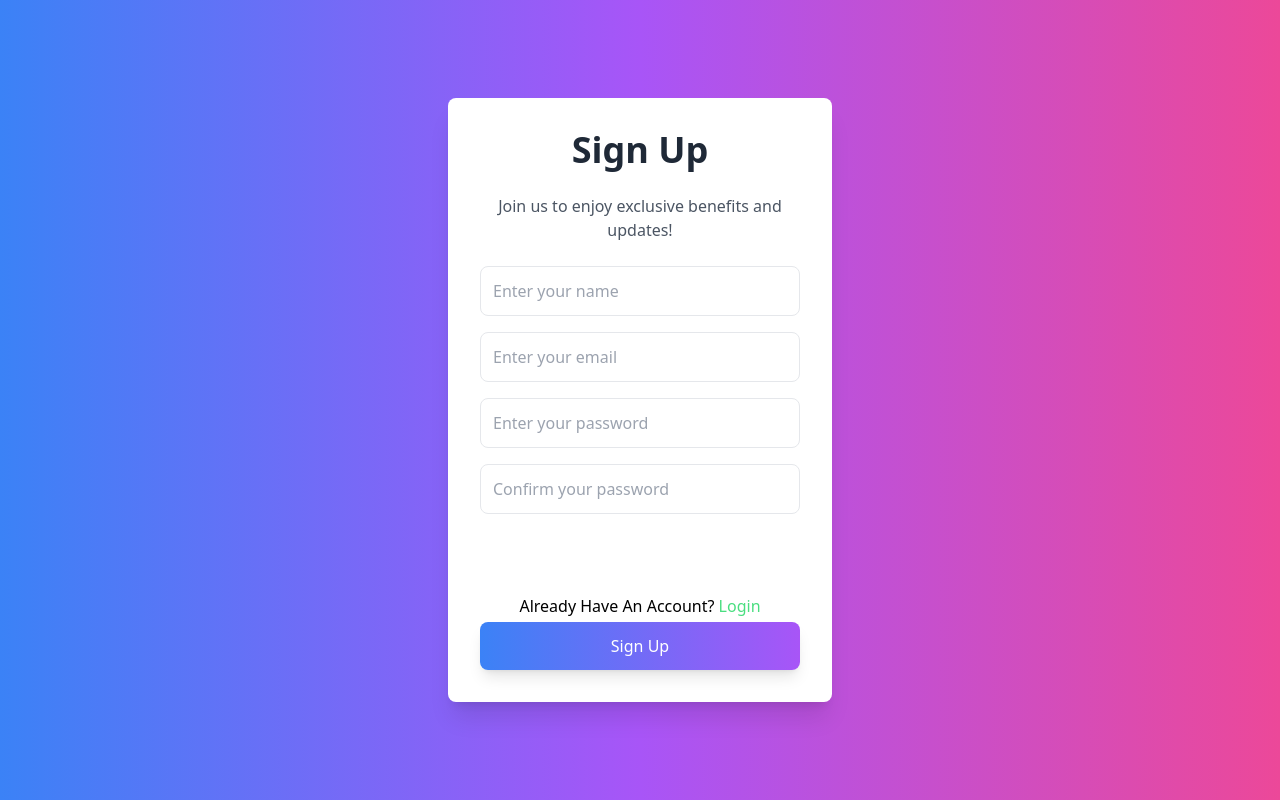
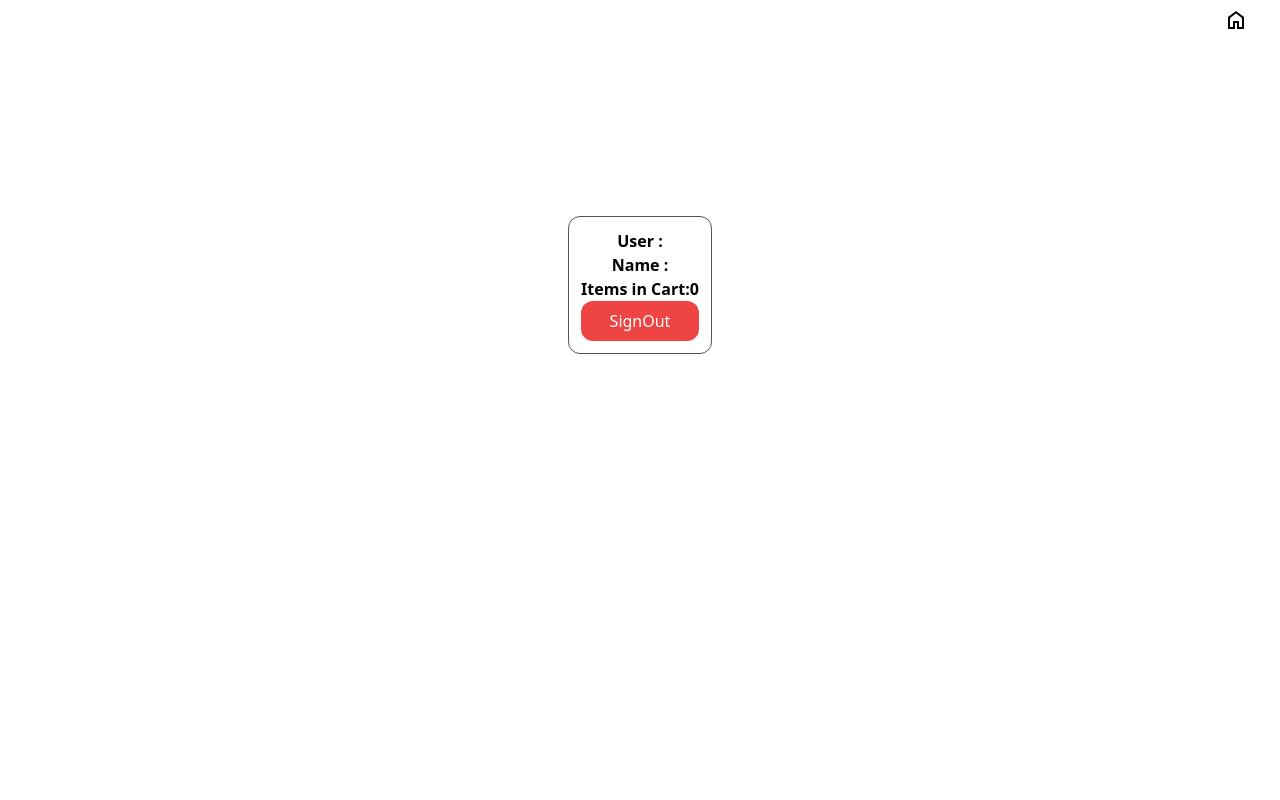
Before and after one commit to shariq-gazdar/ecommerce-app, a React (Vite) app: page /profile in a window 1280 px wide. Before the commit this address led to /signup. Built offline with nearby package versions, Linux system fonts and the light colour scheme.

Commit message:
profile thing add!!

```diff
--- a/src/App.jsx
+++ b/src/App.jsx
@@ -8,28 +8,46 @@ import Navbar from "./components/Navbar";
 import AddToCart from "./components/AddToCart";
 import Cards from "./components/Cards";
 import Signup from "./components/Signup";
-import { useState } from "react";
+import { useState, useEffect } from "react";
 import Hero from "./assets/HeroBanner.png";
 import Login from "./components/Login";
+import Profile from "./components/Profile";
 
 function App() {
+  const [user, setUser] = useState(false);
+  const [currentUser, setCurrentUser] = useState("");
+  let sessionUser = sessionStorage.getItem("currentUser");
+  useEffect(() => {
+    if (sessionUser) {
+      setUser(true);
+      setCurrentUser(sessionUser);
+    }
+  }, [sessionUser]);
   const [cart, setCart] = useState(0);
-  const [user, setUser] = useState(false);
   const [login, setLogin] = useState(false);
-  const [currentUser, setCurrentUser] = useState("");
+  const [cartPrice, setCartPrice] = useState(0);
+  let loginState = localStorage.getItem("loginState");
+  console.log(loginState);
+
   return (
     <Router>
       <div className="bg-gradient-to-b from-white to-white text-black">
         <Routes>
           <Route path="/signup" element={<Signup setUser={setUser} />} />
-          <Route path="/cart" element={<AddToCart user={currentUser} />} />
+          <Route
+            path="/cart"
+            element={
+              <AddToCart user={currentUser} setCartPrice={setCartPrice} />
+            }
+          />
+          <Route path="/profile" element={<Profile user={currentUser} />} />
           <Route
             path="/login"
             element={
               <Login setLogin={setLogin} setCurrentUser={setCurrentUser} />
             }
           />
-          {login ? (
+          {loginState ? (
             <Route
               path="/"
               element={
--- a/src/components/AddToCart.jsx
+++ b/src/components/AddToCart.jsx
@@ -1,33 +1,30 @@
-import React, { useEffect, useState } from "react";
+import React, { useState } from "react";
 import Home from "../assets/home.svg";
 import { Link } from "react-router-dom";
 
 function AddToCart(props) {
-  // Retrieve cart items from localStorage or initialize as an empty array
-  let cartItems = JSON.parse(localStorage.getItem(props.user)) || [];
   const user = props.user;
-  let price = [];
-  let total;
-  const [check, setCheck] = useState(false);
+
+  // Initialize state with cart items from localStorage
+  const [cartItems, setCartItems] = useState(
+    JSON.parse(localStorage.getItem(user)) || []
+  );
+
+  // Helper function to extract numbers from strings
   const numFy = (num) => {
     let numOnly = num.replace(/[^\d]/g, "");
     return Number(numOnly);
   };
-  cartItems.forEach((cartItem) => {
-    let num = numFy(cartItem.price);
-    price.push(num);
-    if (price.length > 0) {
-      total = price.reduce((a, b) => a + b, 0);
-    }
-  });
 
-  const checkOut = () => {
-    let checkOutBox = document.querySelector("#checkOut");
-    if (check) {
-      checkOutBox.classList.remove("invisible");
-      checkOutBox.classList.add("visible");
-      setCheck(!check);
-    }
+  // Calculate total
+  const total = cartItems.reduce((acc, item) => acc + numFy(item.price), 0);
+
+  // Remove an item
+  const removeItem = (index) => {
+    const updatedCartItems = [...cartItems];
+    updatedCartItems.splice(index, 1);
+    setCartItems(updatedCartItems);
+    localStorage.setItem(user, JSON.stringify(updatedCartItems));
   };
 
   return (
@@ -43,11 +40,19 @@ function AddToCart(props) {
           cartItems.map((cartItem, index) => (
             <div
               key={index}
-              className="border border-gray-400 p-4 rounded-lg shadow-md mb-4"
+              className="border border-gray-400 p-4 rounded-lg shadow-md mb-4 flex justify-between items-center"
             >
-              <h2 className="font-bold text-lg">{cartItem.name}</h2>
-              <p>{cartItem.description}</p>
-              <p className="text-gray-700">Price: Rs.{cartItem.price}</p>
+              <div>
+                <h2 className="font-bold text-lg">{cartItem.name}</h2>
+                <p>{cartItem.description}</p>
+                <p className="text-gray-700">Price: Rs.{cartItem.price}</p>
+              </div>
+              <button
+                className="bg-orange-500 p-1 px-4 rounded-lg text-white w-fit hover:bg-orange-500/85 border border-black font-semibold"
+                onClick={() => removeItem(index)}
+              >
+                Remove Item
+              </button>
             </div>
           ))
         ) : (
@@ -55,25 +60,13 @@ function AddToCart(props) {
         )}
       </div>
       <h1 className="text-center font-bold">
-        Total Price :Rs .<span className="text-red-600">{total}</span>
+        Total Price: Rs.<span className="text-red-600">{total}</span>
       </h1>
 
-      <div className=" text-center w-fit bg-green-400 mx-auto p-2 rounded-xl cursor-pointer hover:bg-green-500 ">
+      <div className="text-center w-fit bg-green-400 mx-auto p-2 rounded-xl cursor-pointer hover:bg-green-500">
         Checkout
         <span className="ml-2 text-sm font-medium text-gray-700">
           ({cartItems.length} items)
-        </span>
-      </div>
-      <div
-        id="checkOut"
-        className="fixed top-10 w-full flex justify-center invisible"
-        onClick={checkOut}
-      >
-        <span className="flex flex-col justify-center items-center border border-black p-4 w-fit bg-green-800">
-          <h1>Proceed To Checkout</h1>
-          <h1>{cartItems.length} Items</h1>
-          <h2>{total}</h2>
-          <button>Done</button>
         </span>
       </div>
     </div>
--- a/src/components/Cards.jsx
+++ b/src/components/Cards.jsx
@@ -257,7 +257,7 @@ function Cards(props) {
             <img
               src={product.image}
               alt=""
-              className="h-64 object-center w-full"
+              className="h-60 object-contain bg-black/50 w-full"
             />
             <span className="flex flex-col items-center p-5 gap-y-2">
               <h2 className="text-center">{product.name}</h2>
--- a/src/components/Login.jsx
+++ b/src/components/Login.jsx
@@ -11,11 +11,9 @@ function Login(props) {
     let inpEmail = document.getElementById("email").value;
     let inpPass = document.getElementById("password").value;
     let statusLine = document.getElementById("statusLine");
-
     const existingUsers = JSON.parse(localStorage.getItem("users")) || [];
     let userFound = false;
 
-    // Check each user to see if email and password match
     existingUsers.forEach((user) => {
       if (user.email === inpEmail && user.password === inpPass) {
         userFound = true;
@@ -25,11 +23,13 @@ function Login(props) {
         statusLine.classList.add("text-green-500");
         statusLine.innerText = "Login Success";
         navigate("/");
-        props.setCurrentUser(inpEmail);
+        localStorage.setItem("loginState", true);
+        sessionStorage.setItem("currentUser", inpEmail);
+        let currentUser = sessionStorage.getItem("currentUser");
+        props.setCurrentUser(currentUser);
       }
     });
 
-    // If no match is found
     if (!userFound) {
       setLoginMatch(false);
       props.setLogin(false);
--- a/src/components/Navbar.jsx
+++ b/src/components/Navbar.jsx
@@ -11,7 +11,7 @@ function Navbar(props) {
         <div className="container mx-auto flex items-center justify-between px-4 py-2">
           {/* Left Logo Section */}
           <div className="flex items-center">
-            <div className="bg-orange-500 text-white text-sm font-bold px-3 py-1 rounded-full mr-4">
+            <div className="bg-orange-500 text-white text-sm font-bold px-3 py-1 rounded-full mr-4 text-center">
               SG Store
             </div>
             <ul className="hidden md:flex items-center space-x-6">
@@ -34,9 +34,11 @@ function Navbar(props) {
           </div>
 
           <div className="flex items-center space-x-4">
-            <button className="hidden md:block hover:underline">
-              {props.user}
-            </button>
+            <Link to="/profile">
+              <button className="hidden md:block hover:underline">
+                {props.user}
+              </button>
+            </Link>
             <button className="hidden md:block hover:underline">
               Orders & Account
             </button>
--- /dev/null
+++ b/src/components/Profile.jsx
@@ -0,0 +1,38 @@
+import React, { useState } from "react";
+import Home from "../assets/home.svg";
+import { Link } from "react-router-dom";
+
+function Profile(props) {
+  const user = props.user;
+  const existingUsers = JSON.parse(localStorage.getItem("users")) || [];
+  let cartItems = JSON.parse(localStorage.getItem(props.user)) || [];
+  let cartNumber = cartItems.length;
+  let name;
+  existingUsers.forEach((users) => {
+    if (user == users.email) {
+      console.log(users);
+      name = users.name;
+    }
+  });
+  return (
+    <div className="flex justify-center items-stretch gap-y-44 flex-col">
+      <span className="ml-[95vw] p-2">
+        <Link to="/">
+          <img src={Home} alt="Home" />
+        </Link>
+      </span>
+      <span className="w-svw flex justify-center">
+        <span className="border p-3 border-gray-600 rounded-xl">
+          <h1 className="text-center font-bold">User :{user}</h1>
+          <h1 className="text-center font-bold">Name :{name}</h1>
+          <h1 className="text-center font-bold">Items in Cart:{cartNumber}</h1>
+          <button className="text-center w-full bg-red-500 rounded-xl p-2 text-white">
+            SignOut
+          </button>
+        </span>
+      </span>
+    </div>
+  );
+}
+
+export default Profile;
```
